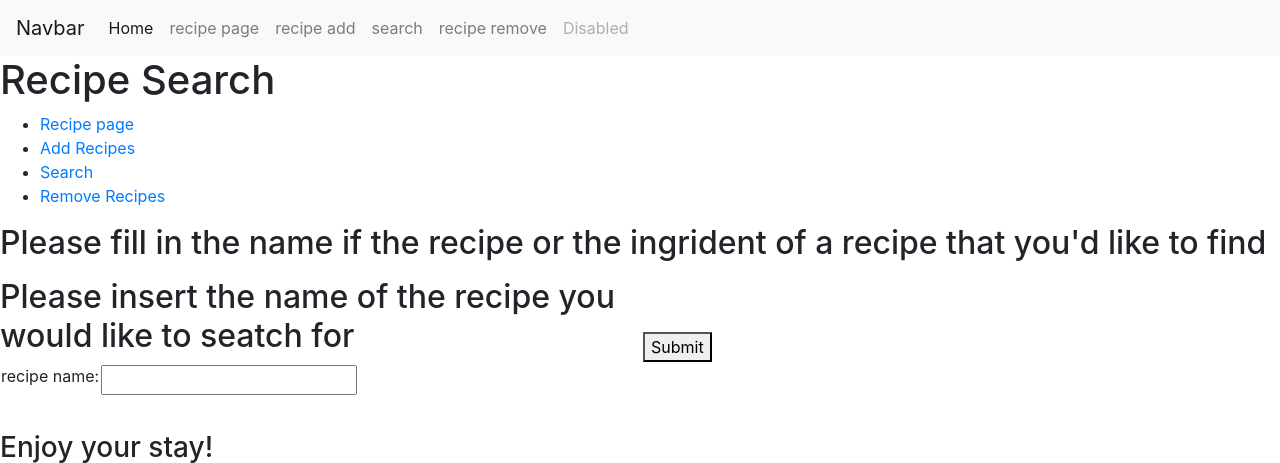
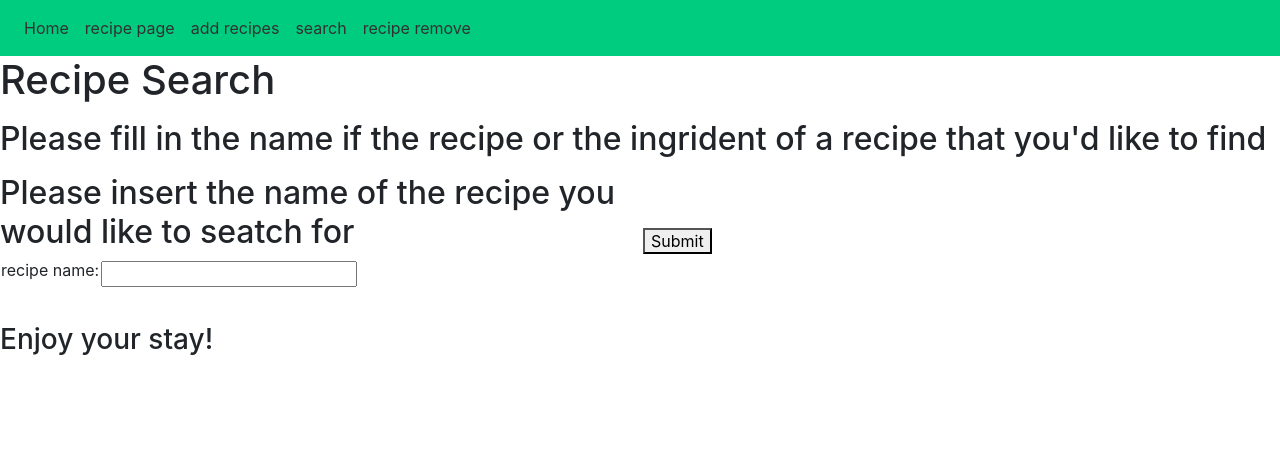
Before and after one commit to Dynamo700/Recipe_Management_Application, a Flask app: page /search in a window 1280 px wide. Shown: the top 463 px of the page. Run offline with Flask 2, Linux system fonts and the light colour scheme; some libraries are stand-ins or nearby versions.

Commit message:
-Color for navbar and navbar font changed.

```diff
--- a/project/application.py
+++ b/project/application.py
@@ -138,7 +138,7 @@ def search():
                 print("Image file found!")
             return render_template('search.html', recipes=RecipesList, form=form)
         else:
-            return f"Sorry, recipe does not exist"
+            return render_template('search.html', form=form, notfound_message="Sorry, recipe doesn't exist")
 
 
 
--- a/project/templates/Recipe_page.html
+++ b/project/templates/Recipe_page.html
@@ -11,14 +11,13 @@ Please find the details of the recipe that you requested.
 
 {% block H2_Content %}
 {%- for recipe in recipes %}
-{{ recipe }}
 
-<img src="{{ url_for('static', filename='image_dir/'+recipe.image )}}" alt="food image">
 <h2>{{ recipe.name }}</h2>
+<img src="{{ url_for('static', filename='image_dir/'+recipe.image )}}" width="500" height="500" alt="food image">
 <h2>{{ recipe.ingreidents }}</h2>
 <h2>{{ recipe.prep }}</h2>
 <h2>{{ recipe.serving }}</h2>
-<h2>{{ recipe.image }}</h2>
+
 {%- endfor %}
 
 {% endblock %}
--- a/project/templates/base.html
+++ b/project/templates/base.html
@@ -9,37 +9,40 @@
         <title>{% block head_title %}{% endblock %}</title>
         <meta name="description" content="">
         <meta name="viewport" content="width=device-width, initial-scale=1">
-<!--        <link rel="apple-touch-icon" href="{{ url_for('static', filename='apple-touch-icon.png') }}">-->
         <link rel="stylesheet" href="https://cdn.jsdelivr.net/npm/bootstrap@4.3.1/dist/css/bootstrap.min.css" integrity="sha384-ggOyR0iXCbMQv3Xipma34MD+dH/1fQ784/j6cY/iJTQUOhcWr7x9JvoRxT2MZw1T" crossorigin="anonymous">
+    <style>
+        .navbar-custom {
+            background-color: #00CC80
+        }
+        .navbar-custom .nav-link {
+            color: #323131
+        }
+        .navbar-custom .navbar-brand {
+            color: #323131
 
 
+    </style>
         <script src="{{ url_for('static', filename='js/vendor/modernizr-2.8.3-respond-1.4.2.min.js') }}"></script>
     </head>
     <body>
-    <nav class="navbar navbar-expand-lg navbar-light bg-light">
-  <a class="navbar-brand" href="#">Navbar</a>
-  <button class="navbar-toggler" type="button" data-toggle="collapse" data-target="#navbarNav" aria-controls="navbarNav" aria-expanded="false" aria-label="Toggle navigation">
-    <span class="navbar-toggler-icon"></span>
-  </button>
+    <nav class="navbar navbar-expand-lg navbar-custom">
+
   <div class="collapse navbar-collapse" id="navbarNav">
     <ul class="navbar-nav">
       <li class="nav-item active">
         <a class="nav-link" href="#">Home <span class="sr-only">(current)</span></a>
       </li>
       <li class="nav-item">
-        <a class="nav-link" href="#">recipe page</a>
+        <a class="nav-link" href={{ url_for('Recipe_page') }}>recipe page</a>
       </li>
       <li class="nav-item">
-        <a class="nav-link" href="#">recipe add</a>
+        <a class="nav-link" href={{ url_for('add_recipe') }}>add recipes</a>
       </li>
         <li class="nav-item">
-        <a class="nav-link" href="#">search</a>
+        <a class="nav-link" href={{ url_for('search') }}>search</a>
       </li>
         <li class="nav-item">
-        <a class="nav-link" href="#">recipe remove</a>
-      </li>
-      <li class="nav-item">
-        <a class="nav-link disabled" href="#" tabindex="-1" aria-disabled="true">Disabled</a>
+        <a class="nav-link" href={{ url_for('remove_recipe') }}>recipe remove</a>
       </li>
     </ul>
   </div>
@@ -53,10 +56,6 @@
                 <h1 class="title">{% block page_title %}{% endblock %}</h1>
                 <nav>
                     <ul>
-                        <li><a href={{ url_for('Recipe_page') }}>Recipe page</a></li>
-                        <li><a href={{ url_for('add_recipe') }}>Add Recipes</a></li>
-                        <li><a href={{ url_for('search') }}>Search</a></li>
-                        <li><a href={{ url_for('remove_recipe') }}>Remove Recipes</a></li>
                     </ul>
                 </nav>
             </header>
@@ -90,8 +89,8 @@
 
         <!-- Bootstrap core JS-->
         <script src="https://code.jquery.com/jquery-3.3.1.slim.min.js" integrity="sha384-q8i/X+965DzO0rT7abK41JStQIAqVgRVzpbzo5smXKp4YfRvH+8abtTE1Pi6jizo" crossorigin="anonymous"></script>
-<script src="https://cdn.jsdelivr.net/npm/popper.js@1.14.7/dist/umd/popper.min.js" integrity="sha384-UO2eT0CpHqdSJQ6hJty5KVphtPhzWj9WO1clHTMGa3JDZwrnQq4sF86dIHNDz0W1" crossorigin="anonymous"></script>
-<script src="https://cdn.jsdelivr.net/npm/bootstrap@4.3.1/dist/js/bootstrap.min.js" integrity="sha384-JjSmVgyd0p3pXB1rRibZUAYoIIy6OrQ6VrjIEaFf/nJGzIxFDsf4x0xIM+B07jRM" crossorigin="anonymous"></script>
+        <script src="https://cdn.jsdelivr.net/npm/popper.js@1.14.7/dist/umd/popper.min.js" integrity="sha384-UO2eT0CpHqdSJQ6hJty5KVphtPhzWj9WO1clHTMGa3JDZwrnQq4sF86dIHNDz0W1" crossorigin="anonymous"></script>
+        <script src="https://cdn.jsdelivr.net/npm/bootstrap@4.3.1/dist/js/bootstrap.min.js" integrity="sha384-JjSmVgyd0p3pXB1rRibZUAYoIIy6OrQ6VrjIEaFf/nJGzIxFDsf4x0xIM+B07jRM" crossorigin="anonymous"></script>
         <!-- Core theme JS-->
         <script src="js/vendor/bootstrap.min.js"></script>
         <script src="js/main.js">
--- a/project/templates/search.html
+++ b/project/templates/search.html
@@ -1,3 +1,11 @@
+<script>
+    console.log("Hellooo")
+    {% if notfound_message %}
+    window.onload=function(){
+    alert("Sorry, recipe has not been found.")}
+    {% endif %}
+</script>
+
 {% extends "base.html" %}
 {% from "form-macros.html" import render_field with context %}
 {% block page_title %}
@@ -24,12 +32,13 @@ Please fill in the name if the recipe or the ingrident of a recipe that you'd li
 {% if recipes is defined %}
 
 {%- for recipe in recipes %}
-{{ recipe }}
+
+<img src="{{ url_for('static', filename='image_dir/'+recipe.image )}}" width="500" height="500" alt="food image">
 <h2>{{ recipe.name }}</h2>
 <h2>{{ recipe.ingreidents }}</h2>
 <h2>{{ recipe.prep }}</h2>
 <h2>{{ recipe.serving }}</h2>
-<h2>{{ recipe.image }}</h2>
+
 {%- endfor %}
 
 {% endif %}
@@ -56,3 +65,10 @@ Please fill in the name if the recipe or the ingrident of a recipe that you'd li
     </form>
 </section>
 {% endblock %}
+
+{% block search_result %}
+{% if notfound_message %}
+    <h3>Search Result:</h3>
+    <p>{{ notfound_message }}</p>
+{% endif %}
+{% endblock %}
```
